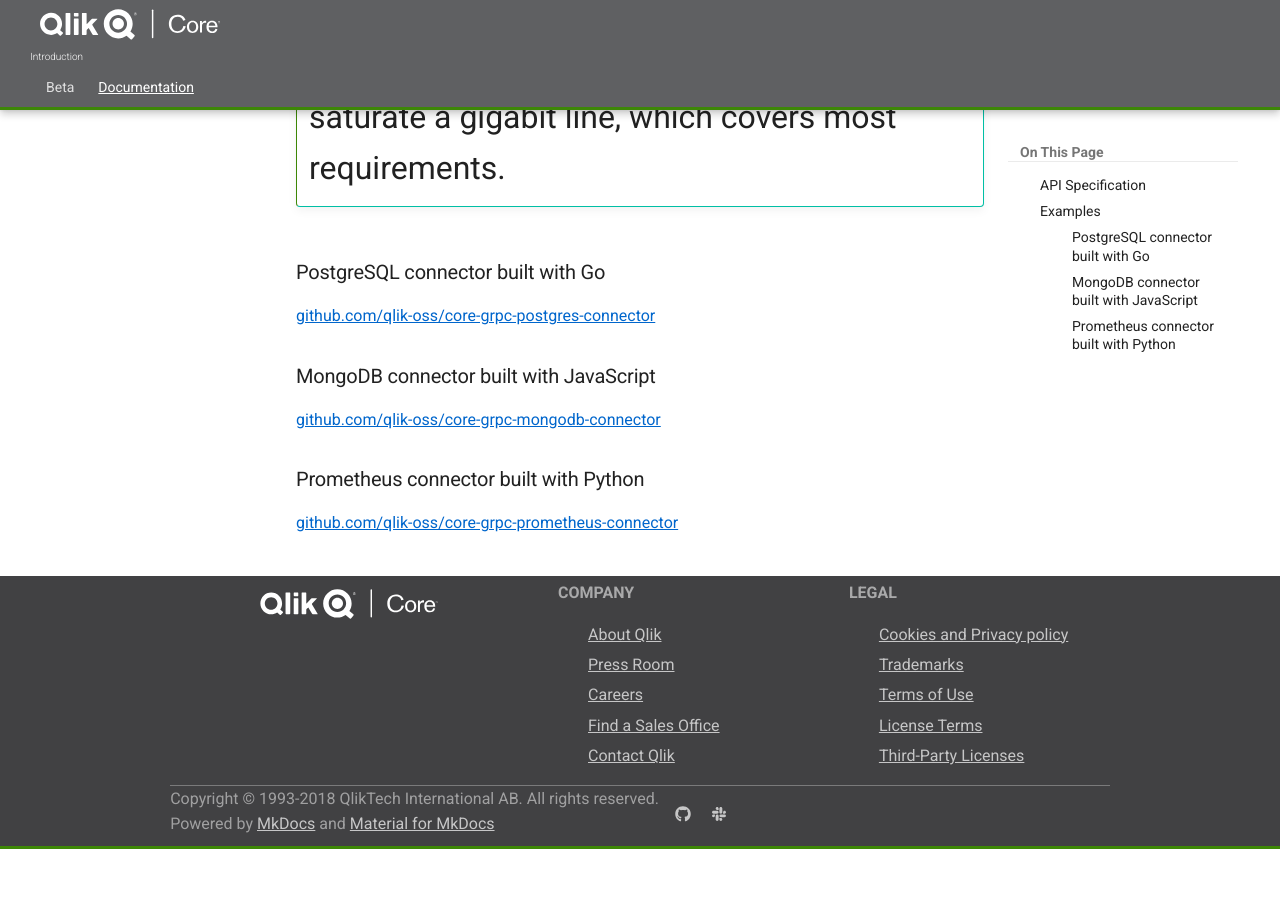
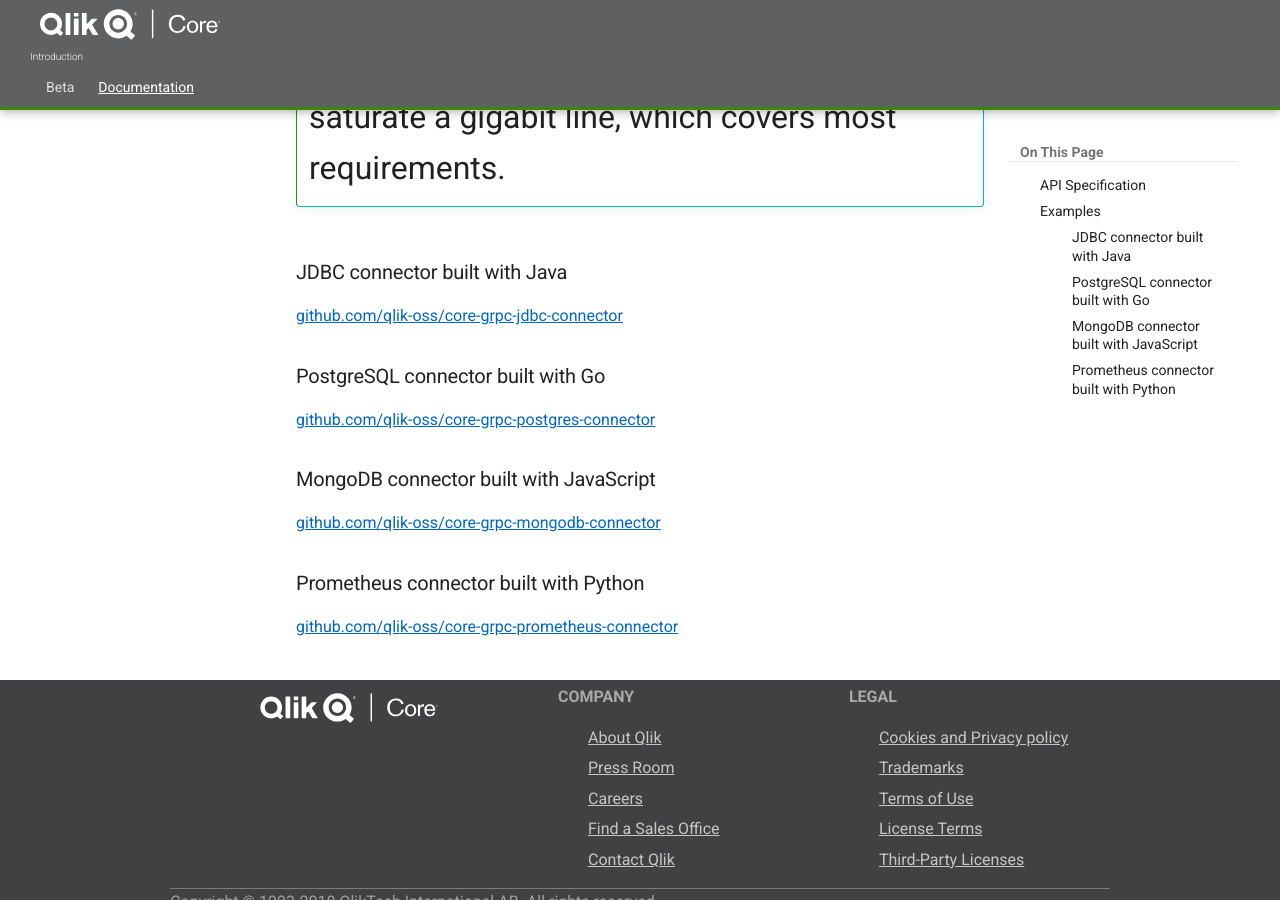
Before and after one commit to qlik-oss/core-website, an MkDocs documentation site: the page built from docs/docs/services/qix-engine/apis/data-loading/introduction.md, in a window 1280 px wide and 900 px high, scrolled down 1563 px. Built offline with MkDocs 1.6.1 and Material for MkDocs 9.7.7, drawn with Linux system fonts in a browser that asks for light colours; comment, search, counter and statistics services are not loaded; old or Windows-style settings are respelled for this version of MkDocs; before the commit the page ends 2412 px from its top, so only the background shows below that.

Commit message:
Update introduction.md (#303)

```diff
--- a/docs/docs/services/qix-engine/apis/data-loading/introduction.md
+++ b/docs/docs/services/qix-engine/apis/data-loading/introduction.md
@@ -28,6 +28,10 @@
     managed/interpreted languages like JavaScript.
     Go seems to be fast enough to saturate a gigabit line, which covers most requirements.
 
+### JDBC connector built with Java
+
+[github.com/qlik-oss/core-grpc-jdbc-connector](https://github.com/qlik-oss/core-grpc-jdbc-connector)
+
 ### PostgreSQL connector built with Go
 
 [github.com/qlik-oss/core-grpc-postgres-connector](https://github.com/qlik-oss/core-grpc-postgres-connector)
```
